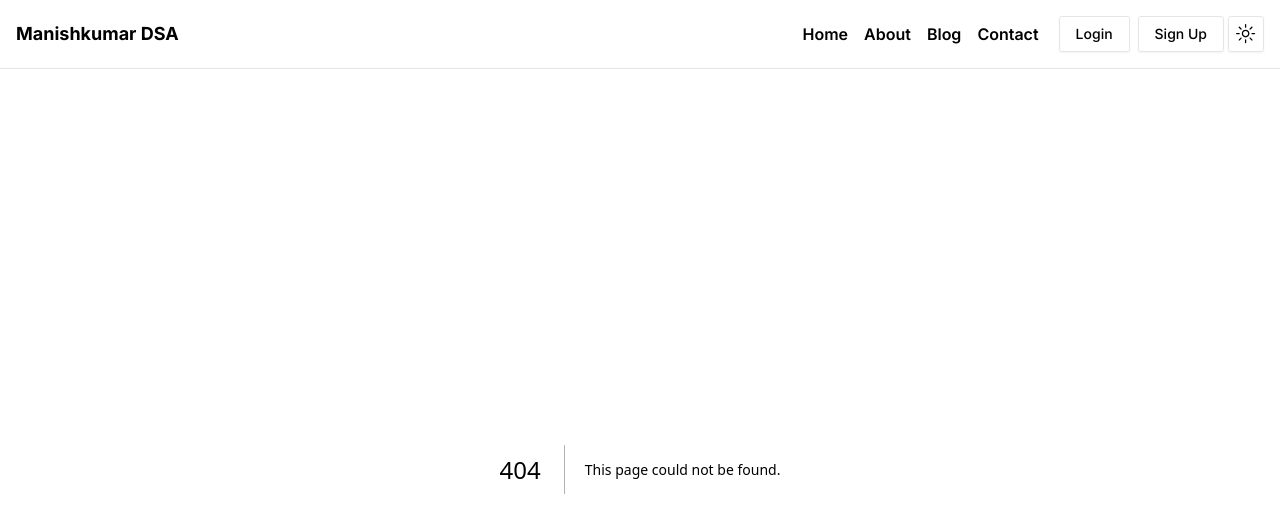
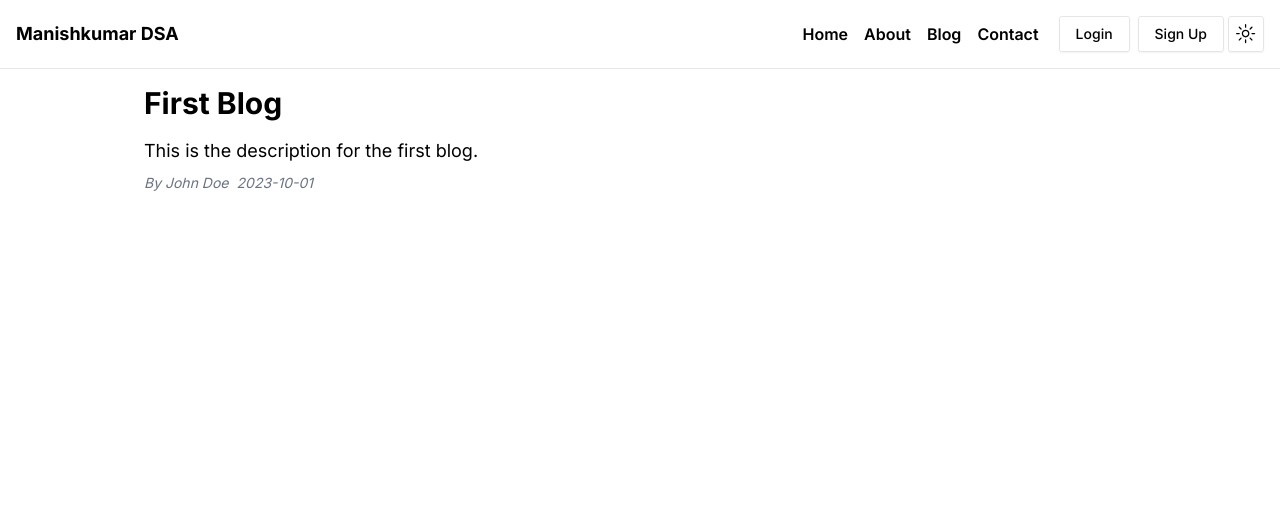
Before and after one commit to CodewithMK180105/DSA_Blogs, a Next.js app: page /blogpost/first-blog in a window 1280 px wide. Before the commit this address had no page. Shown: the top 532 px of the page. Built offline with nearby package versions, Linux system fonts and the light colour scheme.

Commit message:
Blog page, and inner blog using slug heading

```diff
--- a/app/blog/page.tsx
+++ b/app/blog/page.tsx
@@ -0,0 +1,71 @@
+import { Button } from "@/components/ui/button";
+import Link from "next/link";
+
+interface Blog {
+  title: string;
+  description: string;
+  slug: string;
+  date: string;
+  author: string;
+  image: string;
+}
+
+const blogs: Blog[] = [
+  {
+    title: "First Blog",
+    description: "This is the description for the first blog.",
+    slug: "first-blog",
+    date: "2023-10-01",
+    author: "John Doe",
+    image: "https://via.placeholder.com/150",
+  },
+  {
+    title: "Second Blog",
+    description: "This is the description for the second blog.",
+    slug: "second-blog",
+    date: "2023-10-02",
+    author: "Jane Doe",
+    image: "https://via.placeholder.com/150",
+  },
+  // Add more blog objects as needed
+];
+
+const Blog: React.FC = () => {
+  return (
+    <div className="container mx-auto p-4">
+      <h1 className="text-4xl font-bold text-center mb-8">Blog</h1>
+      <div className="grid grid-cols-1 md:grid-cols-2 lg:grid-cols-3 gap-8">
+        {blogs.map((blog, index) => (
+          <div
+            key={index}
+            className="bg-white dark:bg-gray-800 rounded-lg shadow-md overflow-hidden"
+          >
+            <img
+              src={blog.image}
+              alt={blog.title}
+              className="w-full h-48 object-cover"
+            />
+            <div className="p-4">
+              <h2 className="text-2xl font-bold mb-2 dark:text-white">
+                {blog.title}
+              </h2>
+              <p className="text-gray-600 dark:text-gray-300 mb-4">
+                {blog.description}
+              </p>
+              <div className="text-sm text-gray-500 dark:text-gray-400 mb-4">
+                <span>{blog.date}</span> | <span>{blog.author}</span>
+              </div>
+              <Link className="text-center" href={`/blogpost/${blog.slug}`}>
+                <Button className="mx-1" variant="outline">
+                  Read more
+                </Button>
+              </Link>
+            </div>
+          </div>
+        ))}
+      </div>
+    </div>
+  );
+};
+
+export default Blog;
--- /dev/null
+++ b/app/blogpost/[slug]/page.tsx
@@ -0,0 +1,22 @@
+export default function Page({params}: {params: {slug: string}}){
+
+    const Blog={
+        title: "First Blog",
+        description: "This is the description for the first blog.",
+        slug: "first-blog",
+        date: "2023-10-01",
+        author: "John Doe",
+        image: "https://via.placeholder.com/150",
+    }
+
+    return (
+        <div className="max-w-5xl mx-auto p-4">
+            <h1 className="text-3xl font-bold mb-4">{Blog.title}</h1>
+            <p className="text-lg mb-2">{Blog.description}</p>
+            <div className="flex gap-2 italic">
+                <p className="text-sm text-gray-500 mb-4">By {Blog.author}</p>
+                <p className="text-sm text-gray-500 mb-4">{Blog.date}</p>
+            </div>
+        </div>
+    )
+}
--- a/components/Navbar.tsx
+++ b/components/Navbar.tsx
@@ -20,7 +20,7 @@ const Navbar: React.FC = () => {
         <div className="hidden md:flex space-x-4 items-center">
           <Link href="/" className="hover:scale-110 font-semibold transition-transform duration-300">Home</Link>
           <Link href="/about" className="hover:scale-110 font-semibold transition-transform duration-300">About</Link>
-          <Link href="/contact" className="hover:scale-110 font-semibold transition-transform duration-300">Blog</Link>
+          <Link href="/blog" className="hover:scale-110 font-semibold transition-transform duration-300">Blog</Link>
           <Link href="/contact" className="hover:scale-110 font-semibold transition-transform duration-300">Contact</Link>
           <div className="flex items-center">
             <Button className="mx-1" variant="outline">
```
